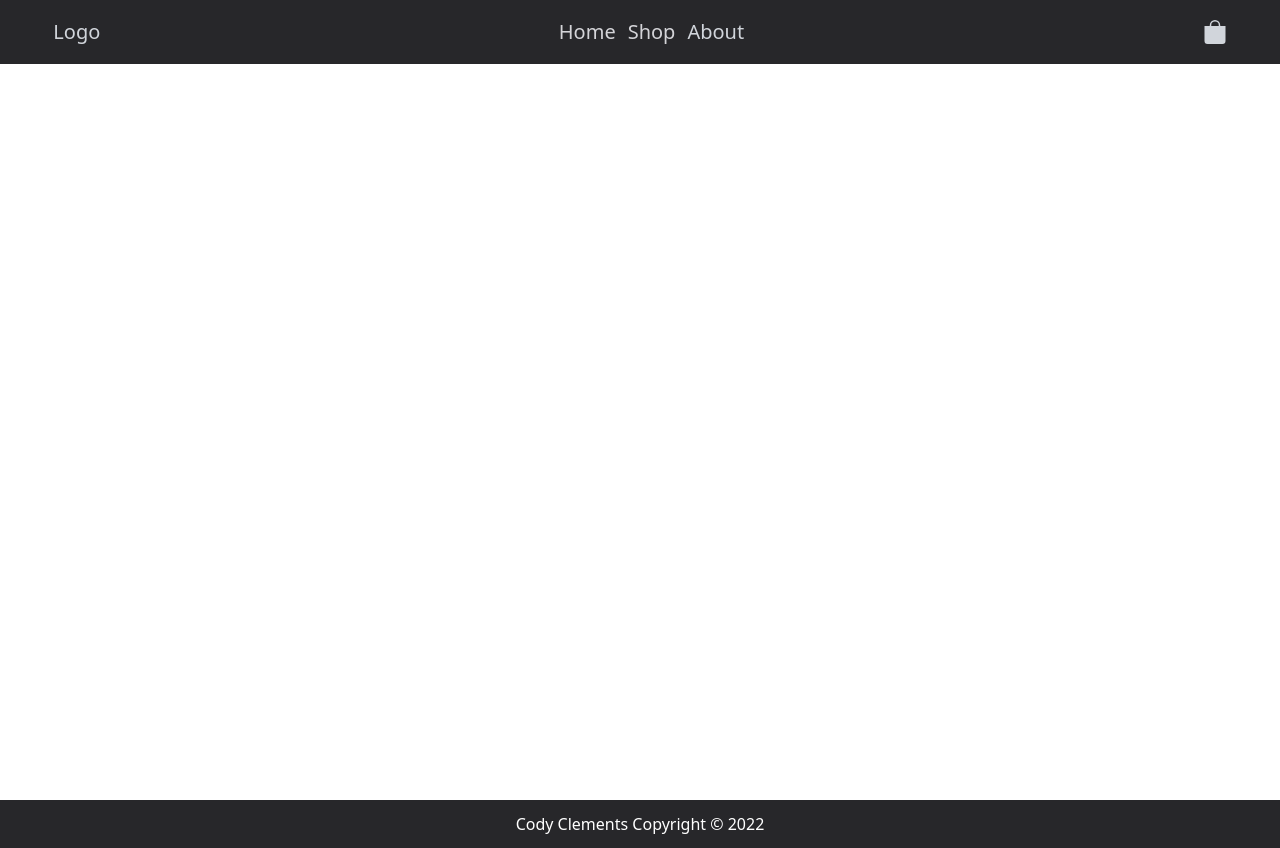
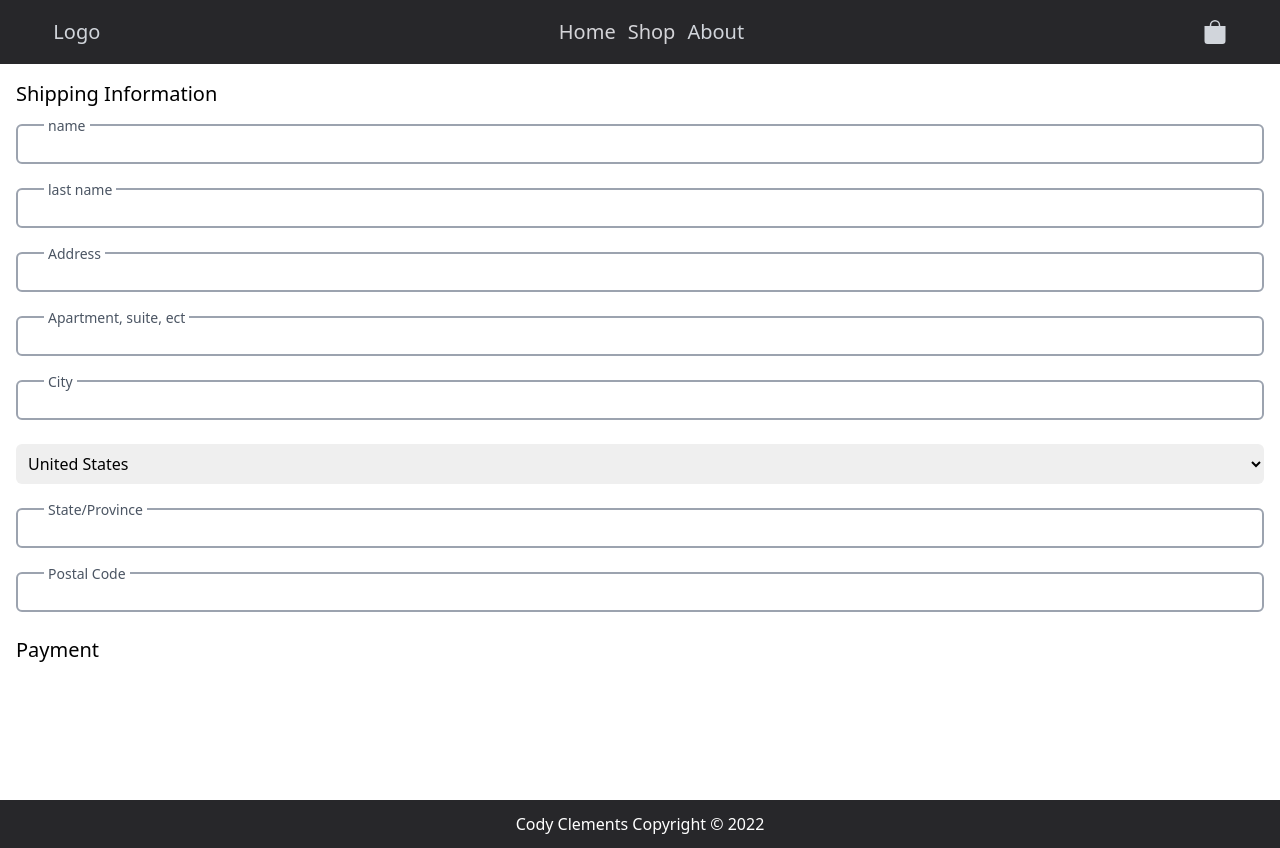
Before and after one commit to clements50/ecomerce, a React (Vite) app in the folder client/: page /checkout/shipping in a window 1280 px wide. Built offline with nearby package versions, Linux system fonts and the light colour scheme.

Commit message:
create main partial shipping page and edit style on cart

```diff
--- a/client/src/components/CartItem.tsx
+++ b/client/src/components/CartItem.tsx
@@ -37,6 +37,7 @@ const CartItem = (props: CartItemProps) => {
         <p className="text-gray-600 text-sm">size {size}</p>
         <p>${price}</p>
 
+        <div className="flex flex-col lg:justify-between lg:flex-row-reverse">
           <select
             onChange={(e) =>
               dispatch({
@@ -49,7 +50,7 @@ const CartItem = (props: CartItemProps) => {
               })
             }
             defaultValue={qty}
-          className="bg-white border-2 border-gray-200 p-1 my-3 rounded-md text-sm"
+            className="bg-white border-2 border-gray-200 p-1 my-3 rounded-md text-sm w-fit"
           >
             <option>1</option>
             <option>2</option>
@@ -81,6 +82,7 @@ const CartItem = (props: CartItemProps) => {
           )}
         </div>
       </div>
+    </div>
   );
 };
 
--- /dev/null
+++ b/client/src/components/ChekoutInputs.tsx
@@ -0,0 +1,21 @@
+type CheckoutInputProps = {
+  labelName: string;
+};
+
+const CheckoutInput = ({ labelName }: CheckoutInputProps) => {
+  return (
+    <div className="relative">
+      <label
+        htmlFor={labelName}
+        className="absolute bg-white -top-2 left-7 px-1 text-sm text-gray-600"
+      >
+        {labelName}
+      </label>
+      <input
+        id={labelName}
+        className="border-2 border-gray-400 rounded-md w-full text-lg focus:outline-none p-1"
+      />
+    </div>
+  );
+};
+export default CheckoutInput;
--- a/client/src/pages/ItemPage.tsx
+++ b/client/src/pages/ItemPage.tsx
@@ -6,7 +6,6 @@ import { HeaderContext } from "../context/HeaderContext";
 import Carousel from "../components/ProductPageCarousel";
 import SizeSelection from "../components/SizeSelection";
 import { getShopItem } from "../utils/api";
-import CartItem from "../components/CartItem";
 
 type Varient = {
   size: string;
--- a/client/src/pages/ShippingPage.tsx
+++ b/client/src/pages/ShippingPage.tsx
@@ -1,7 +1,27 @@
+import CheckoutInput from "../components/ChekoutInputs";
+
 const ShippingPage = () => {
   return (
     <div>
-      <div></div>
+      <div className="p-4">
+        <p className="mb-4 text-xl">Shipping Information</p>
+        <form className="flex flex-col gap-6">
+          <CheckoutInput labelName={"name"} />
+          <CheckoutInput labelName={"last name"} />
+          <CheckoutInput labelName={"Address"} />
+          <CheckoutInput labelName={"Apartment, suite, ect"} />
+          <div className=" grid gap-6 ">
+            <CheckoutInput labelName={"City"} />
+            <select className="p-2 rounded-md w-full">
+              <option>United States</option>
+            </select>
+          </div>
+          <CheckoutInput labelName={"State/Province"} />
+          <CheckoutInput labelName={"Postal Code"} />
+          <p className="text-xl">Payment</p>
+          <div></div>
+        </form>
+      </div>
       <div></div>
     </div>
   );
```
Lines whose indentation alone changed are shown as unchanged.
